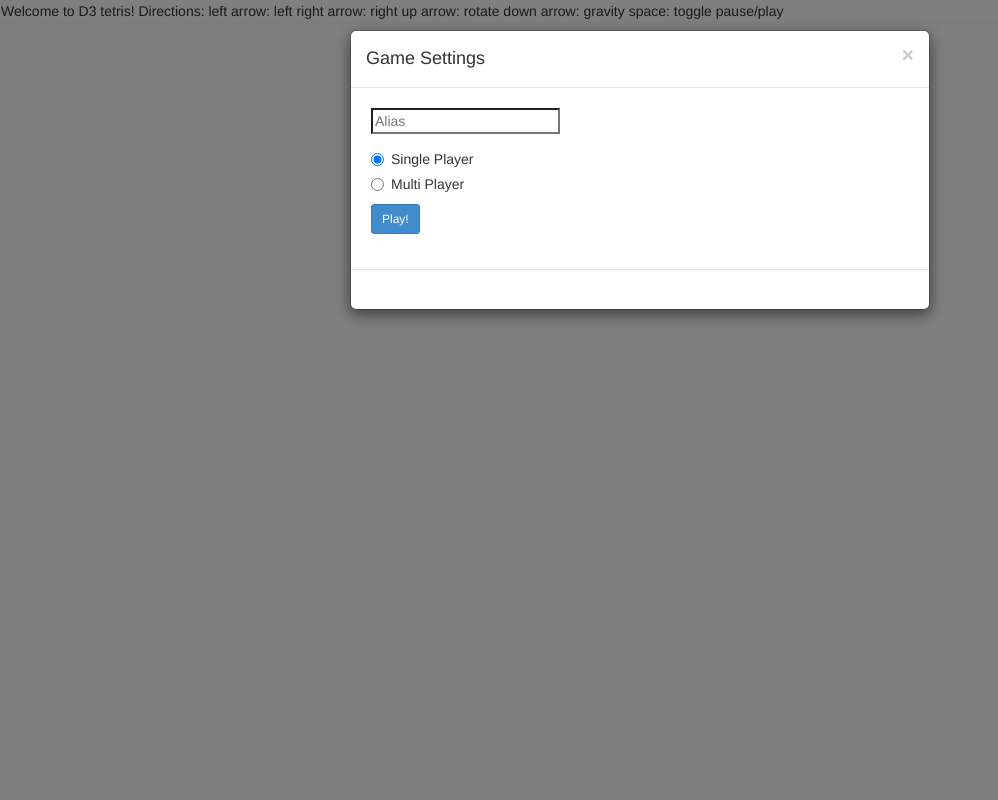
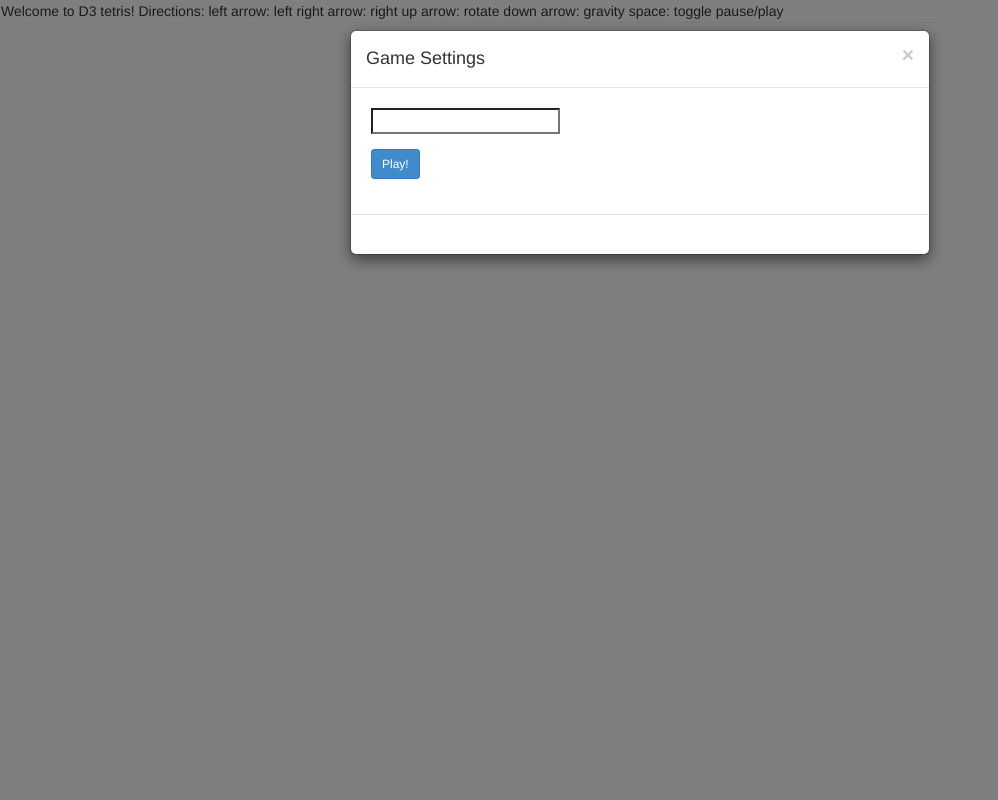
Before and after one commit to manasapte/tetris-twilio, a Flask app: template templates/tetris.html in a window 1280 px wide. Shown: the whole page, without its empty margins (0-998 px from the left). Run offline with Flask 2, Linux system fonts and the light colour scheme; the template is opened without the code that fills it, so the values that code supplies are empty; parts of the project's set-up code (start-up, migrations or seed data) failed here and were passed over.

Commit message:
dirty commit

```diff
--- a/static/css/tetris.css
+++ b/static/css/tetris.css
@@ -12,11 +12,11 @@ div.score {
   color: white;
 }
 
-label.error-hidden {
+label.info-hidden {
   display: none;
 }
 
-label.error-visible {
+label.info-visible {
   display: block
 }
 
--- a/static/js/tetris.js
+++ b/static/js/tetris.js
@@ -398,80 +398,44 @@ Tetris.prototype.tick = function() {
 };
 
 
-var handleGameOptions = function(socket){
+var handleGameOptions = function(gid,socket){
   var multi;
-  if($('#tetris-alias').val().trim() == "") {
-    $('#error-alias').removeClass('error-hidden')
-                     .addClass('error-visible');
-    return;
-  }
-
-  socket.on('login',function(data){
-    console.log('logged in with id: '+data.id+" and partner id: "+data.partner+" and pieces: "+data.pieces);
+  $('#info-gid').removeClass('info-hidden')
+                .addClass('info-visible');
+  $('#tetris-gid').removeClass('info-hidden')
+                  .addClass('info-visible');
+  $('#tetris-gid').val(gid);
+  socket.emit('start');
+  socket.on('start',function(){
+    console.log('starting.. ');
     $('#tetris-play').button('reset')
-
     $('#myModal').modal('hide');
-    multi = false;
-    if(data.partner != -1) {
-      multi= true;
-    }
-    game(multi,data.pieces,socket);
+    game(socket);
   });
 
-  if($('#optionsRadios2').prop('checked')) {
-    $('#tetris-play').button('loading')
-    socket.emit('login',{'multi':true})
-  }
-  else {
-    socket.emit('login',{'multi':false})
-  }
-};
+ };
 
-var game = function(multi,pieces,socket) {
+var game = function(socket) {
   t = new Tetris();
   t.board = t.makeBoard(t.width,t.height);
-  if(multi) {
-    t.randPieces = pieces;
-    s = new Tetris({'boardId':2})
-    s.board = s.makeBoard(s.width,s.height);
-    s.initRender();
-    t.secondPlayer = s;
-  }
   t.initRender();
-  t.clock = setInterval(function(){
-    t.tick();
-    console.log('emitting sync')
-    ret = socket.emit('sync',{"board":t.board,"score":t.score,"nextIndex":t.nextIndex});
-    if(multi) {
-      socket.on('sync', function(data){
-        data = JSON.parse(data.partnerData);
-        s.board = data.board;
-        s.nextIndex = data.nextIndex;
-        s.score = data.score;
-        s.renderBoard();
-        s.nextPrender();
-        s.scoreRender();
-      });
-    }
-  },t.interval)
-  t.renderBoard();
-  //Key handlers:
-  $(document).keydown(function(e){
+    //Key handlers:
+  socket.on('move',function(dir){
         var test;
         e.preventDefault();
-        if (e.keyCode == 32) {
+        if (dir == '5') {
           t.pausePlay();
         }
-        if (e.keyCode == 37) {
+        if (dir == '4') {
           test =  t.move('left');
         }
-        if (e.keyCode == 38) {
+        if (dir == '2') {
           test = t.rotate(t.currentPiece);
         }
-        if (e.keyCode == 39) {
+        if (dir == '6') {
           test = t.move('right')
         }
-        if (e.keyCode == 40) {
+        if (dir == '8') {
           test = t.move('down');
         }
         if(test) {
@@ -479,6 +443,12 @@ var game = function(multi,pieces,socket) {
           t.renderBoard();
         }
   });
+  t.clock = setInterval(function(){
+    t.tick();
+    console.log('emitting sync')
+    ret = socket.emit('move');
+  },t.interval)
+
 
 }
 
@@ -488,16 +458,16 @@ $(document).ready(function() {
   $('#closemodal').click(function(){
     $('#myModal').modal('hide');
   });
-  $('#tetris-alias').click(function(){
-    $('#error-alias').removeClass('error-visible')
-                     .addClass('error-hidden');
-  });
   $('#myModal').modal();
   $('#tetris-play').click(function(){
     socket = io.connect('/players');
-    socket.on('connect',function(data){
+    socket.on('connect',function(){
       console.log('player connected');
     });
-    handleGameOptions(socket);
+    socket.on('login',function(gid){
+      $('#tetris-play').button('loading')
+      handleGameOptions(gid,socket);
+    });
+    socket.emit('login');
   });
 });
--- a/templates/tetris.html
+++ b/templates/tetris.html
@@ -56,23 +56,11 @@ space: toggle pause/play
         <div class="modal-body">
           <div class="input-group">
             <div class="form-group has-error">
-              <label class="control-label error-hidden" for="tetris-alias" id="error-alias">Enter a valid alias</label>
-              <input type="text" class="form-control-sm" id="tetris-alias" placeholder="Alias">
+              <label class="control-label info-hidden" for="tetris-gid" id="info-gid">Call this number: 404-418-8189 and enter the following game id</label>
+              <input type="text" class="form-control-sm info-hidden" id="tetris-gid">
             </div>
 
-            <div class="radio">
-              <label>
-                <input type="radio" name="optionsRadios" id="optionsRadios1" value="option1" checked>
-                Single Player
-              </label>
-            </div>
-            <div class="radio">
-              <label>
-                <input type="radio" name="optionsRadios" id="optionsRadios2" value="option2">
-                Multi Player
-              </label>
-            </div>
-            <button type="button" id="tetris-play" class="btn btn-sm btn-primary" data-loading-text="looking for players...">Play!</button>
+            <button type="button" id="tetris-play" class="btn btn-sm btn-primary" data-loading-text="waiting for your call...">Play!</button>
           </div>
         </div>
         <div class="modal-footer">
```
Also changed, not shown: socketio_namespaces.py (+14 -23 lines).
